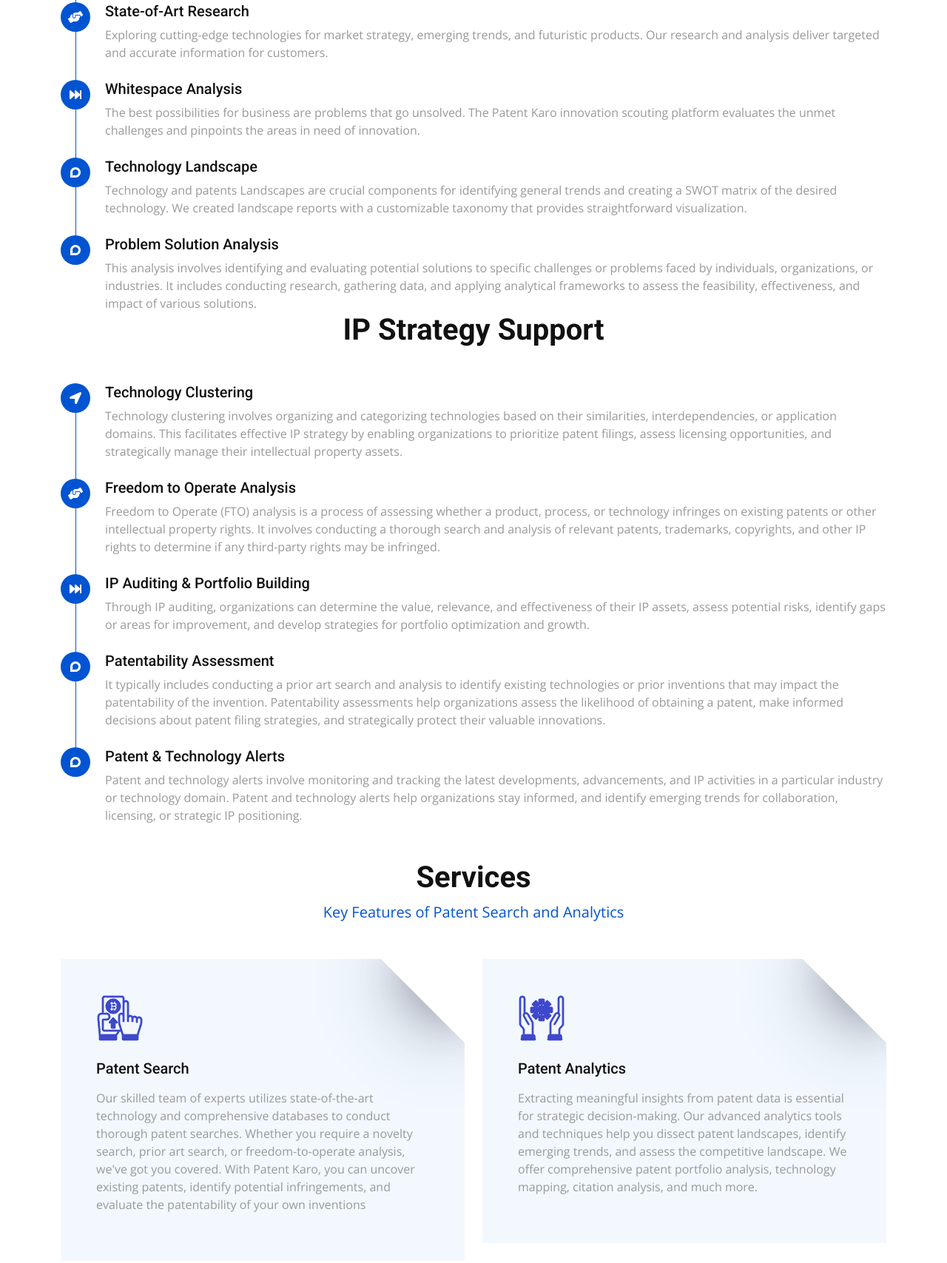
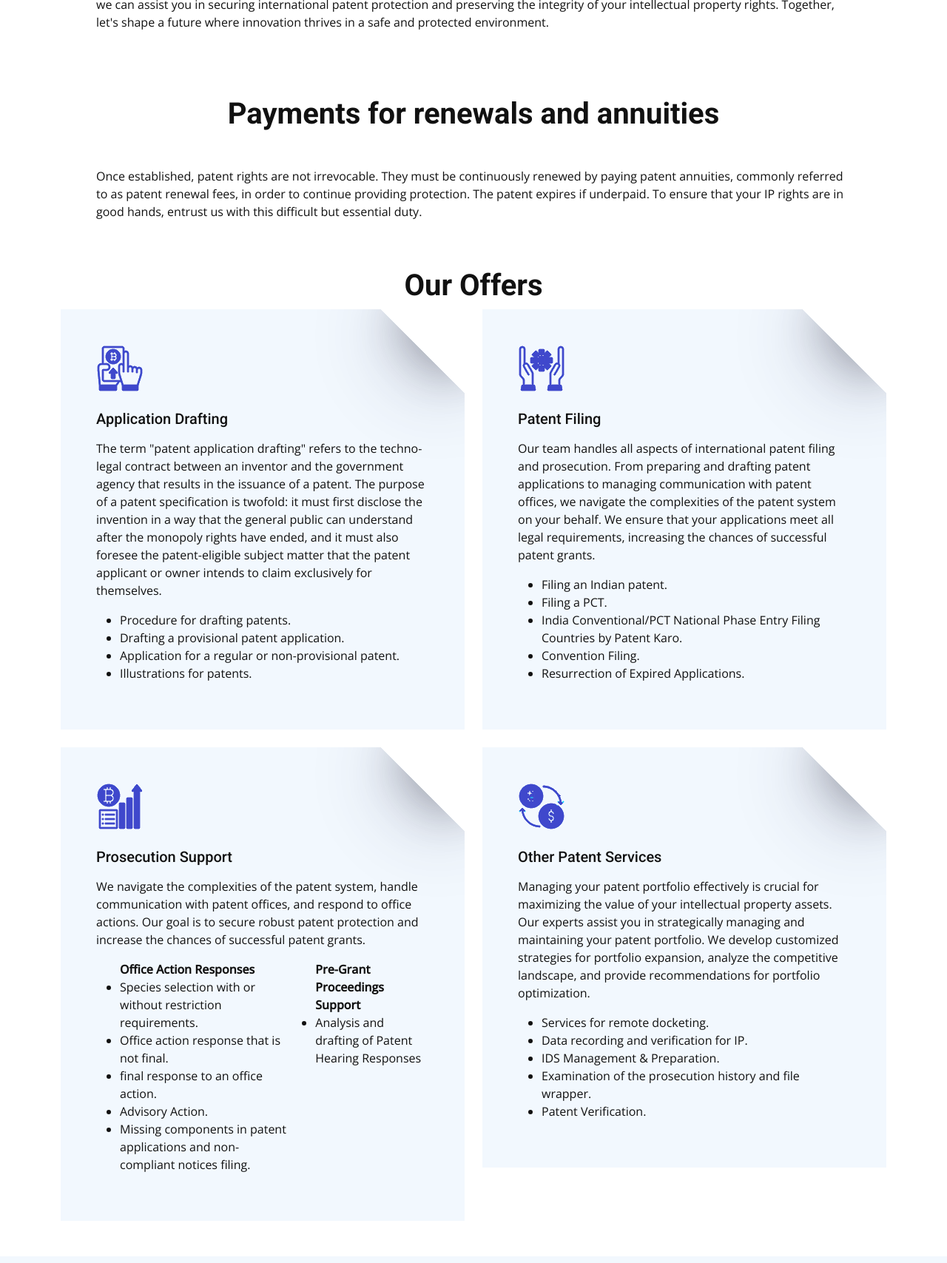
Before and after one commit to lrmaxx/patentkaro, a plain HTML site: page patent-protection.html in a window 1280 px wide. Shown: the part 2550-4257 px from the top of the page at 74% size. Drawn offline with nearby package versions, Linux system fonts and the light colour scheme.

Commit message:
update in Service

```diff
--- a/patent-protection.html
+++ b/patent-protection.html
@@ -203,7 +203,7 @@
                     <img class="" src="img/man-reading-book.jpg" height="500px" alt="">
                 </div> -->
                 <div class="col-12 wow fadeInUp " data-wow-delay="0.5s">
-                    <h1 class="mb-5 text-center">Technology scouting </h1>
+                    <h1 class="mb-5 text-center">Protect Your Innovations Today </h1>
                         <!-- Process Start -->
                     <div class="container-xxl px-0 " >
 
@@ -212,51 +212,12 @@
                                     <img class="img-fluid rounded" src="img/process.jpg">
                                 </div> -->
                                 <div class="col-lg-12  ">
-                                    <ul class="process mb-0">
-                                        <li>
-                                            <span><i class="fa fa-location-arrow"></i></span>
-                                            <div>
-                                                <h5> Technology Roadmaps</h5>
-                                                <p>The organization will be able to move forward while avoiding costly mistakes by being aware of typical technology solution outlines. A visual presentation of the organization's IT initiatives is created by the Patent karo team of strategic experts.</p>
+                                    <div class="container">
+                                        <p class="text-dark fs-6">At International Patent Protection, we are committed to safeguarding your innovations in the global marketplace. Our team of dedicated professionals combines legal expertise, technical knowledge, and strategic thinking to provide you with the highest quality patent services. With our extensive experience, global reach, and tailored strategies, we ensure that your intellectual property is protected, giving you a competitive advantage and peace of mind.
+                                            Don't let your valuable inventions go unprotected. Contact us today to learn how we can assist you in securing international patent protection and preserving the integrity of your intellectual property rights. Together, let's shape a future where innovation thrives in a safe and protected environment.
+                                            </p>
+                                    </div>
 
-                                            </div>
-                                        </li>
-                                        <li>
-                                            <span><i class="fa fa-hands-helping"></i></span>
-                                            <div>
-                                                <h5>State-of-Art Research </h5>
-                                                <p>Exploring cutting-edge technologies for market strategy, emerging trends, and futuristic products. Our research and analysis deliver targeted and accurate information for customers.
-                                                </p>
-
-                                            </div>
-                                        </li>
-                                        <li>
-                                            <span><i class="fa fa-fast-forward"></i></span>
-                                            <div>
-                                                <h5>Whitespace Analysis</h5>
-                                                <p>The best possibilities for business are problems that go unsolved. The Patent Karo innovation scouting platform evaluates the unmet challenges and pinpoints the areas in need of innovation.
-                                                </p>
-
-                                            </div>
-                                        </li>
-                                        <li>
-                                            <span><i class="fab fa-discourse"></i></span>
-                                            <div>
-                                                <h5>Technology Landscape</h5>
-                                                <p>Technology and patents Landscapes are crucial components for identifying general trends and creating a SWOT matrix of the desired technology. We created landscape reports with a customizable taxonomy that provides straightforward visualization.</p>
-
-                                            </div>
-                                        </li>
-                                        <li>
-                                            <span><i class="fab fa-discourse"></i></span>
-                                            <div>
-                                                <h5> Problem Solution Analysis</h5>
-                                                <p>This analysis involves identifying and evaluating potential solutions to specific challenges or problems faced by individuals, organizations, or industries. It includes conducting research, gathering data, and applying analytical frameworks to assess the feasibility, effectiveness, and impact of various solutions.</p>
-
-                                            </div>
-                                        </li>
-
-                                    </ul>
                                 </div>
                             </div>
 
@@ -270,12 +231,12 @@
     <!-- About Start -->
     <div class="container-xxl ">
         <div class="container">
-            <div class="row g-5 align-items-center">
+            <div class="row g-5 align-items-center mt-4">
                 <!-- <div class="col-lg-6 wow fadeInUp d-flex justify-content-center" data-wow-delay="0.1s">
                     <img class="" src="img/man-reading-book.jpg" height="500px" alt="">
                 </div> -->
                 <div class="col-12 wow fadeInUp " data-wow-delay="0.5s">
-                    <h1 class="mb-5 text-center">IP Strategy Support </h1>
+                    <h1 class="mb-5 text-center">Payments for renewals and annuities </h1>
                         <!-- Process Start -->
                     <div class="container-xxl px-0 " >
 
@@ -284,52 +245,11 @@
                                     <img class="img-fluid rounded" src="img/process.jpg">
                                 </div> -->
                                 <div class="col-lg-12 ">
-                                    <ul class="process mb-0">
-                                        <li>
-                                            <span><i class="fa fa-location-arrow"></i></span>
-                                            <div>
-                                                <h5> Technology Clustering</h5>
-                                                <p>Technology clustering involves organizing and categorizing technologies based on their similarities, interdependencies, or application domains. This facilitates effective IP strategy by enabling organizations to prioritize patent filings, assess licensing opportunities, and strategically manage their intellectual property assets.</p>
-
-                                            </div>
-                                        </li>
-                                        <li>
-                                            <span><i class="fa fa-hands-helping"></i></span>
-                                            <div>
-                                                <h5> Freedom to Operate Analysis</h5>
-                                                <p>Freedom to Operate (FTO) analysis is a process of assessing whether a product, process, or technology infringes on existing patents or other intellectual property rights. It involves conducting a thorough search and analysis of relevant patents, trademarks, copyrights, and other IP rights to determine if any third-party rights may be infringed.
-                                                </p>
-
-                                            </div>
-                                        </li>
-                                        <li>
-                                            <span><i class="fa fa-fast-forward"></i></span>
-                                            <div>
-                                                <h5> IP Auditing & Portfolio Building</h5>
-                                                <p>Through IP auditing, organizations can determine the value, relevance, and effectiveness of their IP assets, assess potential risks, identify gaps or areas for improvement, and develop strategies for portfolio optimization and growth.
-
-                                                </p>
-
-                                            </div>
-                                        </li>
-                                        <li>
-                                            <span><i class="fab fa-discourse"></i></span>
-                                            <div>
-                                                <h5> Patentability Assessment</h5>
-                                                <p>It typically includes conducting a prior art search and analysis to identify existing technologies or prior inventions that may impact the patentability of the invention. Patentability assessments help organizations assess the likelihood of obtaining a patent, make informed decisions about patent filing strategies, and strategically protect their valuable innovations. </p>
-
-                                            </div>
-                                        </li>
-                                        <li>
-                                            <span><i class="fab fa-discourse"></i></span>
-                                            <div>
-                                                <h5>Patent & Technology Alerts</h5>
-                                                <p>Patent and technology alerts involve monitoring and tracking the latest developments, advancements, and IP activities in a particular industry or technology domain. Patent and technology alerts help organizations stay informed, and identify emerging trends for collaboration, licensing, or strategic IP positioning.
-                                                </p>
-                                            </div>
-                                        </li>
-
-                                    </ul>
+                                    <div class="container">
+                                        <p class="text-dark fs-6">
+                                            Once established, patent rights are not irrevocable. They must be continuously renewed by paying patent annuities, commonly referred to as patent renewal fees, in order to continue providing protection. The patent expires if underpaid. To ensure that your IP rights are in good hands, entrust us with this difficult but essential duty.
+                                        </p>
+                                    </div>
                                 </div>
                             </div>
 
@@ -345,40 +265,77 @@
     <div class="container-xxl py-5">
         <div class="container">
             <div class="text-center mx-auto" style="max-width: 500px;">
-                <h1 class="display-6">Services</h1>
-                <p class="text-primary fs-5 mb-5">Key Features of Patent Search and Analytics</p>
+                <h1 class="display-6">Our Offers</h1>
             </div>
             <div class="row g-4 ">
                 <div class="col-lg-6 col-md-6">
-                    <div class="service-item bg-light p-5 code">
+                    <div class="service-item bg-light p-5 code text-dark">
                         <img class="img-fluid mb-4" src="img/icon-7.png" alt="">
-                        <h5 class="mb-3">Patent Search</h5>
-                        <p>Our skilled team of experts utilizes state-of-the-art technology and comprehensive databases to conduct thorough patent searches. Whether you require a novelty search, prior art search, or freedom-to-operate analysis, we've got you covered. With Patent Karo, you can uncover existing patents, identify potential infringements, and evaluate the patentability of your own inventions</p>
+                        <h5 class="mb-3">Application Drafting</h5>
+                        <p>The term "patent application drafting" refers to the techno-legal contract between an inventor and the government agency that results in the issuance of a patent. The purpose of a patent specification is twofold: it must first disclose the invention in a way that the general public can understand after the monopoly rights have ended, and it must also foresee the patent-eligible subject matter that the patent applicant or owner intends to claim exclusively for themselves.
+                        </p>
+                        <ul>
+                            <li>Procedure for drafting patents.</li>
+                            <li> Drafting a provisional patent application.</li>
+                            <li> Application for a regular or non-provisional patent. </li>
+                            <li> Illustrations for patents.</li>
+
+                        </ul>
 
                     </div>
                 </div>
                 <div class="col-lg-6 col-md-6">
-                    <div class="service-item bg-light p-5">
+                    <div class="service-item bg-light p-5 text-dark">
                         <img class="img-fluid mb-4" src="img/icon-3.png" alt="">
-                        <h5 class="mb-3">Patent Analytics</h5>
-                        <p>Extracting meaningful insights from patent data is essential for strategic decision-making. Our advanced analytics tools and techniques help you dissect patent landscapes, identify emerging trends, and assess the competitive landscape. We offer comprehensive patent portfolio analysis, technology mapping, citation analysis, and much more.</p>
+                        <h5 class="mb-3">Patent Filing</h5>
+                        <p>Our team handles all aspects of international patent filing and prosecution. From preparing and drafting patent applications to managing communication with patent offices, we navigate the complexities of the patent system on your behalf. We ensure that your applications meet all legal requirements, increasing the chances of successful patent grants.
+                        </p>
+                        <ul>
+                            <li>Filing an Indian patent.</li>
+                            <li>Filing a PCT.</li>
+                            <li>India Conventional/PCT National Phase Entry Filing Countries by Patent Karo. </li>
+                            <li>Convention Filing.</li>
+                            <li>Resurrection of Expired Applications. </li>
+                        </ul>
 
                     </div>
                 </div>
                 <div class="col-lg-6 col-md-6 ">
-                    <div class="service-item bg-light p-5">
+                    <div class="service-item bg-light p-5 text-dark">
                         <img class="img-fluid mb-4" src="img/icon-9.png" alt="">
-                        <h5 class="mb-3">Patent Monitoring</h5>
-                        <p>Staying up-to-date with the latest developments in your field is crucial. Our patent monitoring services keep you informed about new patent applications, granted patents, and changes in your technology domain. We offer customized alerts and reports tailored to your specific needs, ensuring you never miss out on important patent updates.</p>
+                        <h5 class="mb-3">Prosecution Support</h5>
+                        <p>We navigate the complexities of the patent system, handle communication with patent offices, and respond to office actions. Our goal is to secure robust patent protection and increase the chances of successful patent grants.
+                        </p>
+                        <div class="d-flex ">
+                            <ul><span class="fw-bold">Office Action Responses </span>
+                                <li>Species selection with or without restriction requirements.</li>
+                                <li>Office action response that is not final.</li>
+                                <li>final response to an office action.</li>
+                                <li>Advisory Action.</li>
+                                <li>Missing components in patent applications and non-compliant notices filing.</li>
+                            </ul>
+                            <ul ><span class="fw-bold">Pre-Grant Proceedings Support</span>
+                                <li>Analysis and drafting of Patent Hearing Responses</li>
+
+                            </ul>
+                        </div>
 
                     </div>
                 </div>
                 <div class="col-lg-6 col-md-6">
-                    <div class="service-item bg-light p-5">
+                    <div class="service-item bg-light p-5 text-dark">
                         <img class="img-fluid mb-4" src="img/icon-5.png" alt="">
-                        <h5 class="mb-3"> IP Strategy Consulting:</h5>
-                        <p>Developing a robust intellectual property (IP) strategy is key to maximizing the value of your innovations. Our experienced IP consultants provide expert guidance and assistance in formulating an effective IP strategy aligned with your business goals. From patent portfolio management to licensing and monetization strategies, we offer comprehensive support to help you achieve your IP objectives.
+                        <h5 class="mb-3">Other Patent Services</h5>
+                        <p>Managing your patent portfolio effectively is crucial for maximizing the value of your intellectual property assets. Our experts assist you in strategically managing and maintaining your patent portfolio. We develop customized strategies for portfolio expansion, analyze the competitive landscape, and provide recommendations for portfolio optimization.
                         </p>
+                        <ul>
+                            <li>Services for remote docketing.</li>
+                            <li>Data recording and verification for IP.</li>
+                            <li>IDS Management & Preparation.</li>
+                            <li>Examination of the prosecution history and file wrapper.
+                            </li>
+                            <li>Patent Verification.</li>
+                        </ul>
 
                     </div>
                 </div>
```
